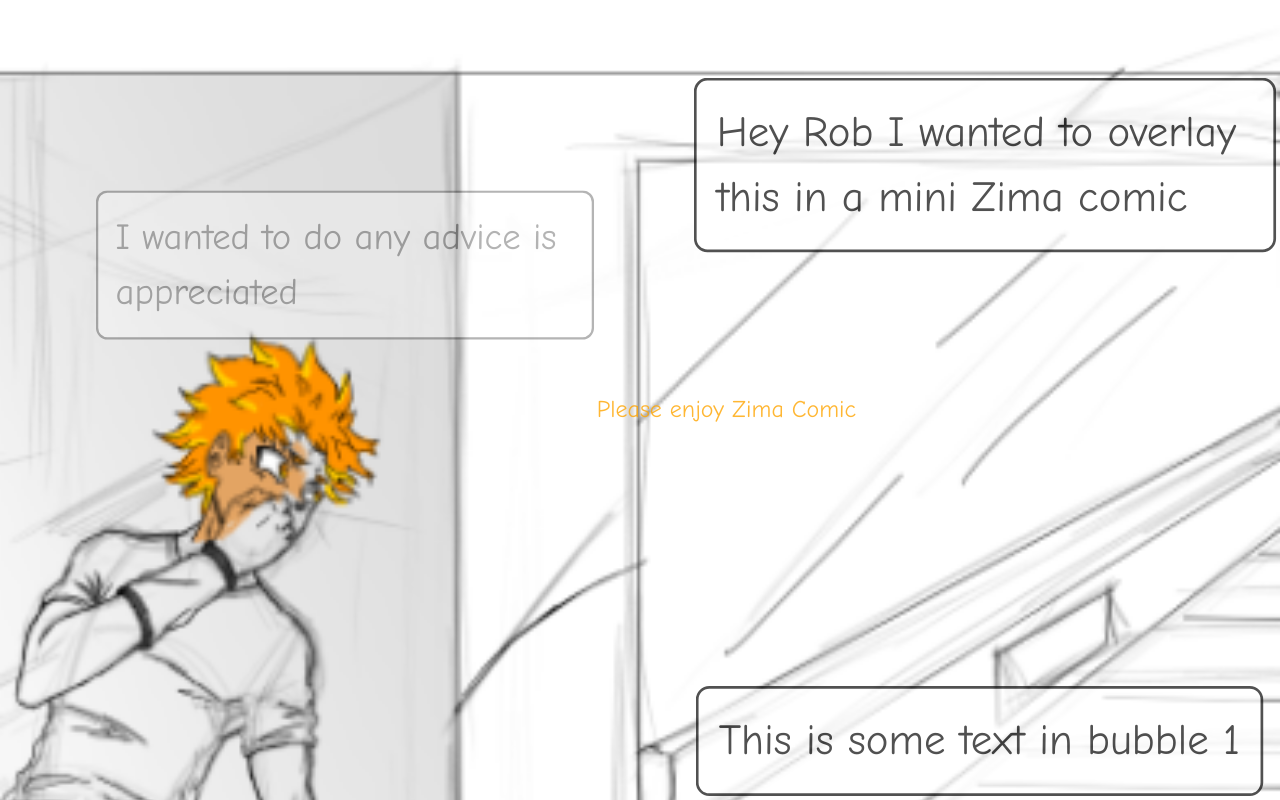
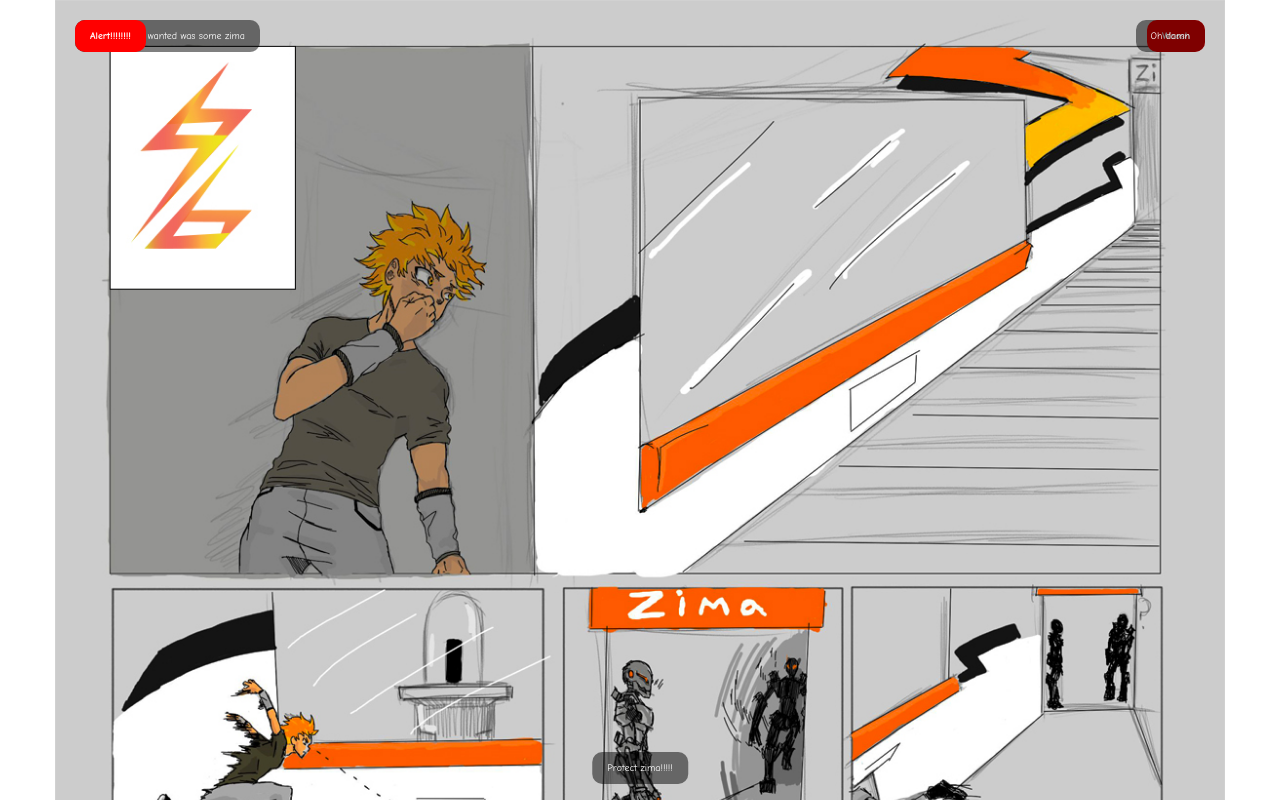
Before and after one commit to CrytoGod/amari-buck-3-css-animations, a plain HTML site: page index.html in a window 1280 px wide. Shown: the top 800 px of the page. Drawn offline with Linux system fonts and the light colour scheme.

Commit message:
complete change

```diff
--- /dev/null
+++ b/css/grid.css
@@ -0,0 +1,152 @@
+/* Tailwind and Bootstrap use px for media queries, with foundation using em
+for this library we will stick with pixels */
+
+/* ---General rules - scales images, videos to size of container--- */
+img, embed, object, video, picture {
+    max-width: 100%;
+  }
+
+  /* ---Change the way the box model works, tells the browser to account for any border and padding in the values you specify for an element's width and height.--- */
+
+  html {
+    box-sizing: border-box;
+  }
+
+  *, *::before, *::after {
+    box-sizing: inherit;
+  }
+
+  /* ---Mini CSS reset--- */
+
+  body, p, h1, h2, h3, h4, h5 {
+     margin: 0px;
+     padding: 0px;
+  }
+
+  /* ---Utility Classes--- */
+
+  .hidden {
+     display: none;
+  }
+
+  .box {
+     background-color: powderblue;
+     color: rgb(27, 27, 27);
+     border-radius: 5px;
+     padding: 20px;
+     text-align: center;
+     margin-top: 10px;
+     margin-bottom:10px;
+   }
+
+
+
+  /* ---Mobile Library Grid Styles--- */
+
+  .full-width-grid-con {
+     /* set this container as a grid, with 3 columns
+     the other grid will sit in the middle column, this allows for overlapping content */
+     display: grid;
+      grid-template-columns: 1fr minmax(0, 1200px) 1fr;
+  }
+
+   .grid-con {
+     display: grid;
+     grid-template-columns: repeat(4, minmax(0, 1fr));
+     grid-column-gap: 30px;
+     max-width: 1200px;
+     margin: 0 auto;
+     padding-left: 15px;
+     padding-right: 15px;
+  }
+
+
+  .col-span-1	{grid-column: span 1 / span 1;}
+  .col-span-2	{grid-column: span 2 / span 2;}
+  .col-span-3	{grid-column: span 3 / span 3;}
+  .col-span-4	{grid-column: span 4 / span 4;}
+  .col-span-full {grid-column: 1 / -1;}
+
+  .col-start-1	{grid-column-start: 1;}
+  .col-start-2	{grid-column-start: 2;}
+  .col-start-3	{grid-column-start: 3;}
+  .col-start-4	{grid-column-start: 4;}
+
+  .col-end-1	{grid-column-end: 1;}
+  .col-end-2	{grid-column-end: 2;}
+  .col-end-3	{grid-column-end: 3;}
+  .col-end-4	{grid-column-end: 4;}
+  .col-end-5	{grid-column-end: 5;}
+
+
+
+
+  /* ---Tablet Library Grid Styles--- */
+
+  @media screen and (min-width: 768px) {
+
+
+
+
+
+
+
+  }
+
+
+  /* ---Desktop Library Grid Styles--- */
+
+  @media screen and (min-width: 1200px) {
+
+
+     .grid-con {
+        display: grid;
+        grid-template-columns: repeat(12, minmax(0, 1fr));
+        grid-column-gap: 30px;
+        padding-left: 15px;
+        padding-right: 15px;
+     }
+
+     .l-col-span-1	{grid-column: span 1 / span 1;}
+     .l-col-span-2	{grid-column: span 2 / span 2;}
+     .l-col-span-3	{grid-column: span 3 / span 3;}
+     .l-col-span-4	{grid-column: span 4 / span 4;}
+     .l-col-span-5	{grid-column: span 5 / span 5;}
+     .l-col-span-6	{grid-column: span 6 / span 6;}
+     .l-col-span-7	{grid-column: span 7 / span 7;}
+     .l-col-span-8	{grid-column: span 8 / span 8;}
+     .l-col-span-9	{grid-column: span 9 / span 9;}
+     .l-col-span-10 {grid-column: span 10 / span 10;}
+     .l-col-span-11 {grid-column: span 11 / span 11;}
+     .l-col-span-12 {grid-column: span 12 / span 12;}
+     .l-col-span-full {grid-column: 1 / -1;}
+
+     .l-col-start-1	{grid-column-start: 1;}
+     .l-col-start-2	{grid-column-start: 2;}
+     .l-col-start-3	{grid-column-start: 3;}
+     .l-col-start-4	{grid-column-start: 4;}
+     .l-col-start-5	{grid-column-start: 5;}
+     .l-col-start-6	{grid-column-start: 6;}
+     .l-col-start-7	{grid-column-start: 7;}
+     .l-col-start-8	{grid-column-start: 8;}
+     .l-col-start-9	{grid-column-start: 9;}
+     .l-col-start-10	{grid-column-start: 10;}
+     .l-col-start-11	{grid-column-start: 11;}
+     .l-col-start-12	{grid-column-start: 12;}
+     .l-col-start-13	{grid-column-start: 13;}
+
+     .l-col-end-1	{grid-column-end: 1;}
+     .l-col-end-2	{grid-column-end: 2;}
+     .l-col-end-3	{grid-column-end: 3;}
+     .l-col-end-4	{grid-column-end: 4;}
+     .l-col-end-5	{grid-column-end: 5;}
+     .l-col-end-6	{grid-column-end: 6;}
+     .l-col-end-7	{grid-column-end: 7;}
+     .l-col-end-8	{grid-column-end: 8;}
+     .l-col-end-9	{grid-column-end: 9;}
+     .l-col-end-10	{grid-column-end: 10;}
+     .l-col-end-11	{grid-column-end: 11;}
+     .l-col-end-12	{grid-column-end: 12;}
+     .l-col-end-13	{grid-column-end: 13;}
+
+  }
--- a/css/main.css
+++ b/css/main.css
@@ -1,111 +1,112 @@
-body {
-    margin: 0;
-    padding: 0;
-    font-family: "Comic Sans MS", cursive, sans-serif;
-    height: 2000px;
-    background-image: url('../images/testing.png');
-    background-size: cover;
-    background-repeat: no-repeat;
-    background-position: center;
+.manga-text {
+    position: absolute;
+    font-family: 'Comic Sans MS', 'Arial', sans-serif;
+    font-size: 10px;
+    color: #fff;
+    padding: 10px 15px;
+    border-radius: 10px;
+    z-index: 3; /* Ensure manga text appears above comic panels */
 }
 
-.container {
+.left {
+    top: 20px; /* Adjust the top position as needed */
+    left: 20px; /* Adjust the left position as needed */
+    background-color: rgba(0, 0, 0, 0.5); /* Example background color with transparency */
+}
+
+.right {
+    top: 20px; /* Adjust the top position as needed */
+    right: 20px; /* Adjust the right position as needed */
+    background-color: rgba(0, 0, 0, 0.5); /* Example background color with transparency */
+}
+
+.center {
+    top: 50%; /* Place text in the center */
+    left: 50%; /* Place text in the center */
+    transform: translate(-50%, -50%); /* Center text */
+    background-color: rgba(0, 0, 0, 0.5); /* Example background color with transparency */
+}
+
+.dynamic {
+    background-color: #f00; /* Red background color for dynamic bubbles */
+    font-weight: bold; /* Bold font for dynamic bubbles */
+}
+
+.comic-panel {
     position: relative;
+    width: 100%;
+    height: auto; /* Change height to auto to accommodate varying panel heights */
+    overflow: hidden;
+}
+
+.background-image {
+    position: relative; /* Change to relative */
+}
+
+.background-image img {
+    width: 100%;
+    height: auto;
+    display: block; /* Ensure the image behaves as a block element */
+    position: relative; /* Ensure the image stays within its parent */
+    z-index: 1; /* Lower z-index to make sure it's behind text bubbles */
 }
 
 .text-bubble {
     position: absolute;
-    opacity: 0;
-    background-color: #FFF;
-    border: 2px solid #000;
-    padding: 15px;
-    border-radius: 10px;
-    max-width: 400px; /* Double the max-width */
-    animation: fadeIn 10s forwards, typing 10s steps(40) forwards, scaleUp 10s forwards; /* Include scaleUp animation */
-    font-size: 32px; /* Double the font size */
-    line-height: 1.5;
+    font-family: 'Comic Sans MS', 'Arial', sans-serif; /* Use a comic-style font */
+    font-size: 16px;
+    color: #fff;
+    padding: 10px 15px;
+    border-radius: 5px; /* Rounded corners for the rectangles */
+    background-color: #000; /* Black background color */
+    z-index: 2; /* Ensure the text bubbles appear above the images */
 }
 
-.bubble-3 {
-    top: 100px;
-    left: 60%;
-    transform: translateX(-50%);
-    animation-delay: 1s;
+
+
+.dynamic {
+    /* Example styles for dynamic text bubble */
+    animation: pulse 0.5s infinite alternate;
 }
 
-.bubble-1 {
-    top: 700px;
-    left: 60%;
-    animation-delay: 1s;
 
+/* Adjust the position of manga text bubbles */
+.manga-text.left {
+    top: 20px; /* Adjust the top position as needed */
+    left: 20px; /* Adjust the left position as needed */
 }
 
-.bubble-2 {
-    top: 200px;
-    left: 10%;
-    animation-delay: 3s;
+.manga-text.right {
+    top: 20px; /* Adjust the top position as needed */
+    right: 20px; /* Adjust the right position as needed */
 }
 
-.bubble-4 {
-    top: 300px;
-    left: 80%;
-    animation-delay: 5s;
+.manga-text.center {
+    top: 50%; /* Place text in the center */
+    left: 50%; /* Place text in the center */
+    transform: translate(-50%, -50%); /* Center text */
 }
 
-.zima-text {
-    position: fixed;
-    top: 50%;
-    left: 50%;
-    transform: translate(-50%, -50%) scale(0.5);
-    opacity: 0;
-    animation: slideIn 1s forwards, scaleUp 1s forwards, flicker 0.1s infinite alternate, changeColor 3s forwards;
-    color: black;
-}
 
-@keyframes slideIn {
-    from {
-        left: -100%;
-    }
-    to {
-        left: 50%;
-    }
-}
-
-@keyframes scaleUp {
+@keyframes pulse {
     from {
         transform: scale(1);
     }
     to {
-        transform: scale(1.5);
+        transform: scale(1.1);
     }
 }
 
-@keyframes fadeIn {
-    from {
-        opacity: 0;
-    }
-    to {
-        opacity: 1;
+@media screen and (min-width: 768px) {
+    /* Adjust styles for tablets and desktop */
+    .text-bubble {
+        font-size: 20px; /* Example adjustment for larger screens */
     }
 }
 
-@keyframes flicker {
-    0% {
-        opacity: 0.8;
-    }
-    50% {
-        opacity: 1;
-    }
-    100% {
-        opacity: 0.8;
+@media screen and (min-width: 1024px) {
+    /* Adjust styles for larger desktop screens */
+    .text-bubble {
+        font-size: 24px; /* Example adjustment for larger screens */
     }
 }
-
-@keyframes changeColor {
-    from {
-        color: black;
-    }
-    to {
-        color: orange;
-    }
-}
--- a/index.html
+++ b/index.html
@@ -3,18 +3,49 @@
 <head>
     <meta charset="UTF-8">
     <meta name="viewport" content="width=device-width, initial-scale=1.0">
-    <title>Scrolling Text Bubbles</title>
-    <link href="css/main.css" rel="stylesheet" type="text/css">
+    <title>Comic</title>
+    <link href="css/grid.css" rel="stylesheet">
+    <link href="css/main.css" rel="stylesheet">
 </head>
 <body>
-    <div class="zima-text">Please enjoy Zima Comic</div>
-    <div class="container">
-        <div class="text-bubble bubble-1">This is some text in bubble 1</div>
-        <div class="text-bubble bubble-2">I wanted to do any advice is appreciated</div>
-        <div class="text-bubble bubble-3">Hey Rob I wanted to overlay this in a mini Zima comic</div>
-        <!-- Add more text bubbles as needed -->
-    </div>
+    <section class="grid-con">
+        <!-- Comic panels -->
+        <div class="comic-panel col-span-full">
+            <div class="background-image">
+                <img srcset="images/panel-1-mb.jpg 412w,
+                             images/panel-1-tb.jpg 768w,
+                             images/panel-1-desk.jpg 1200w"
+                     sizes="(max-width: 412px) 100vw,
+                            (max-width: 768px) 100vw,
+                            1024px"
+                     src="images/panel-1-desk.jpg" alt="Comic Panel">
+                <!-- Left manga text bubbles -->
+                <div class="manga-text left">Oh crap all I wanted was some zima</div>
+                <div class="manga-text left">There</div>
+                <!-- Right manga text bubbles -->
+                <div class="manga-text right dynamic">Woosh</div>
+                <div class="manga-text left dynamic">Alert!!!!!!!!</div>
+                <div class="manga-text center">Protect zima!!!!!</div>
+                <div class="manga-text right">Oh damn</div>
+            </div>
+            <!-- Text bubbles for characters -->
 
-    <script src="script.js"></script>
+        </div>
+    </section>
+
+    <section class="grid-con">
+        <div class="comic-panel col-span-full">
+            <div class="background-image">
+                <img srcset="images/panel-2-mb.jpg 412w,
+                             images/panel-2-tb.jpg 768w,
+                             images/panel-2-desk.jpg 1200w"
+                     sizes="(max-width: 412px) 100vw,
+                            (max-width: 768px) 100vw,
+                            1024px"
+                     src="images/panel-2-desk.jpg" alt="Comic Panel">
+            </div>
+
+        </div>
+    </section>
 </body>
 </html>
```
Also changed, not shown: images/panel-1-desk.jpg (added), images/panel-1-mb.jpg (added), images/panel-1-tb.jpg (added), images/panel-2-desk.jpg (added), images/panel-2-mb.jpg (added), images/panel-2-tb.jpg (added).
